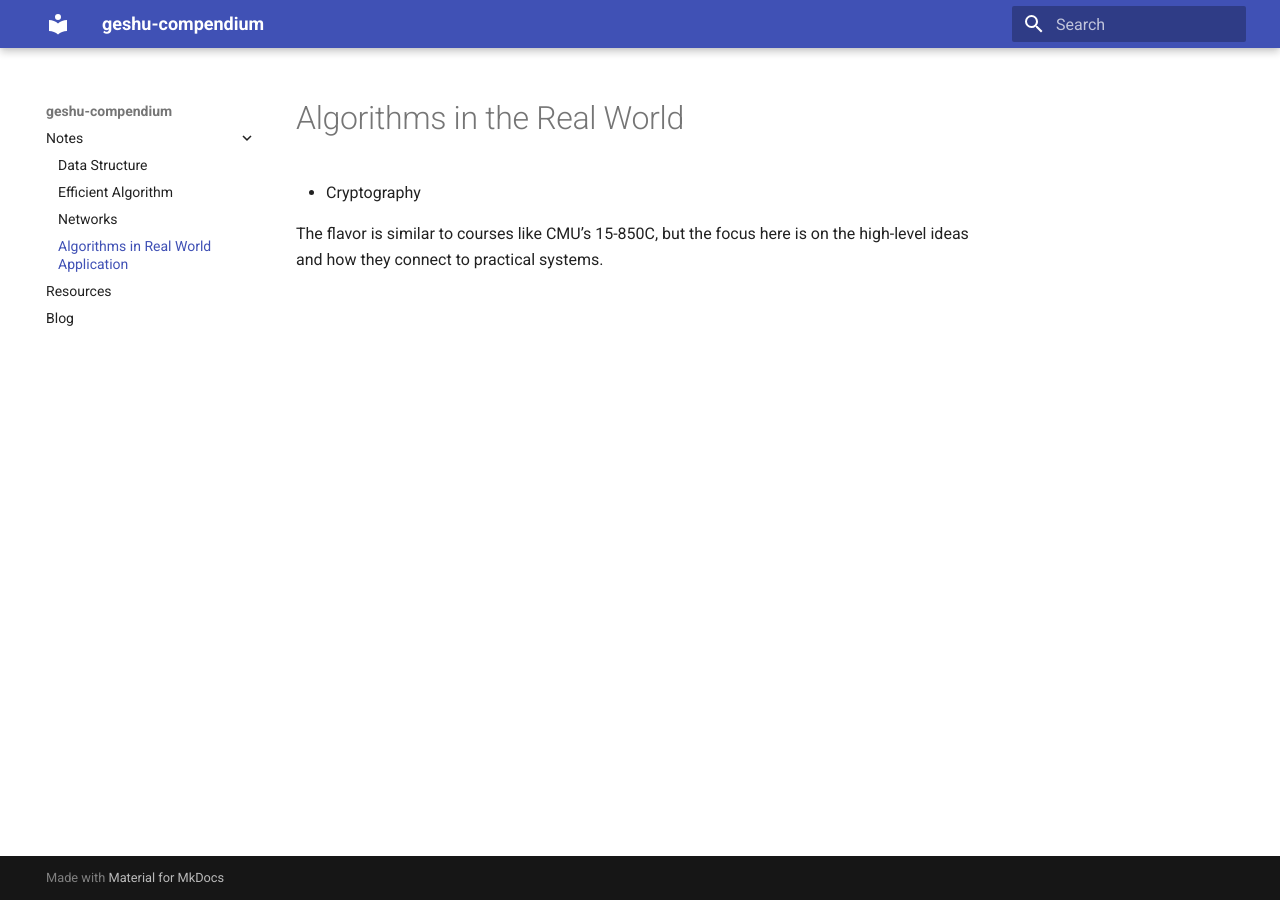
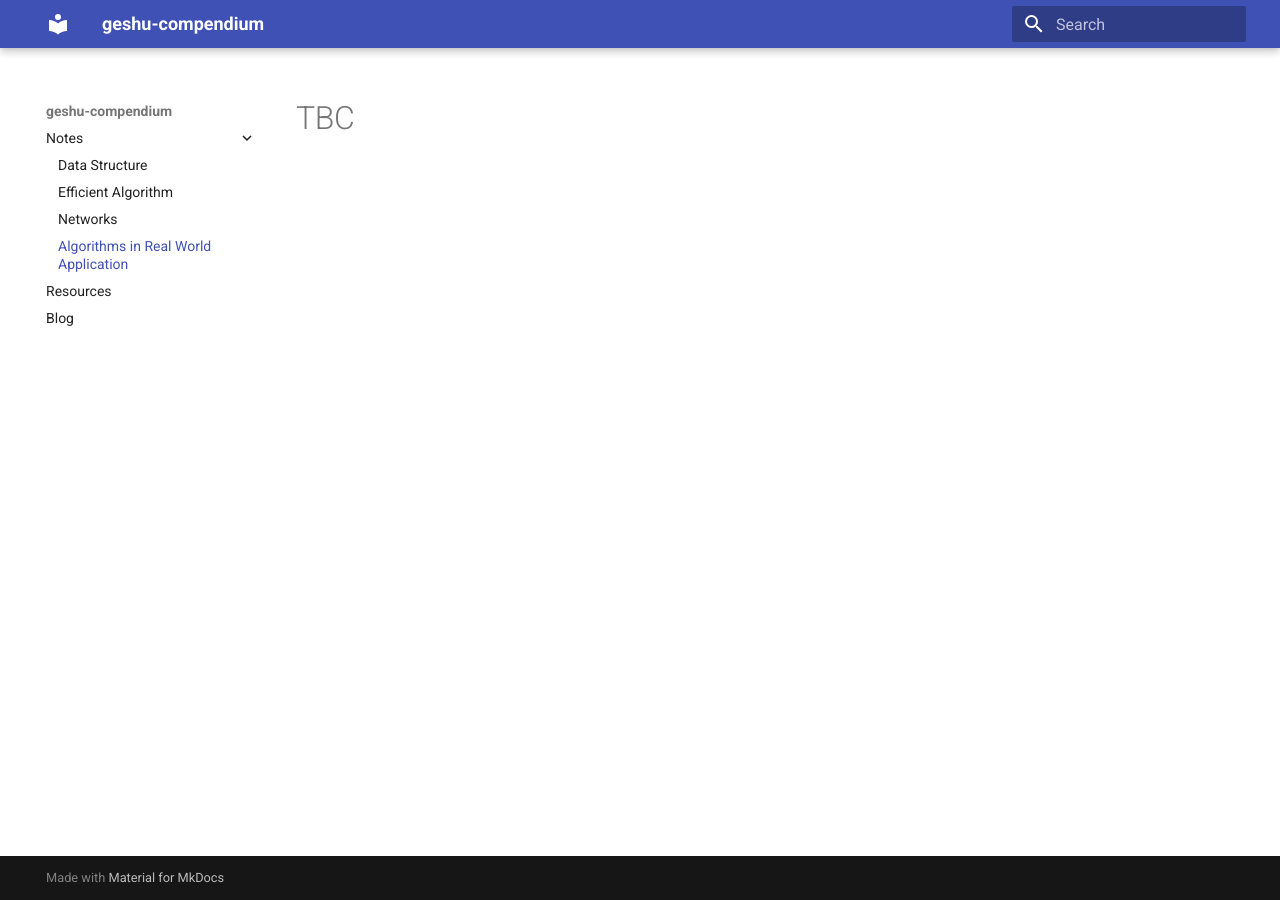
Before and after one commit to AngelaWuRX/geshu-compendium, an MkDocs documentation site: the page built from docs/courses/cmu-15-850c/index.md, in a window 1280 px wide. Built offline with MkDocs 1.6.1 and Material for MkDocs 9.7.7, drawn with Linux system fonts in a browser that asks for light colours.

Commit message:
Update index.md

```diff
--- a/docs/courses/cmu-15-850c/index.md
+++ b/docs/courses/cmu-15-850c/index.md
@@ -1,6 +1 @@
-# Algorithms in the Real World
-
-- Cryptography
-
-The flavor is similar to courses like CMU’s 15-850C, but the focus here is on
-the high-level ideas and how they connect to practical systems.
+# TBC
```
